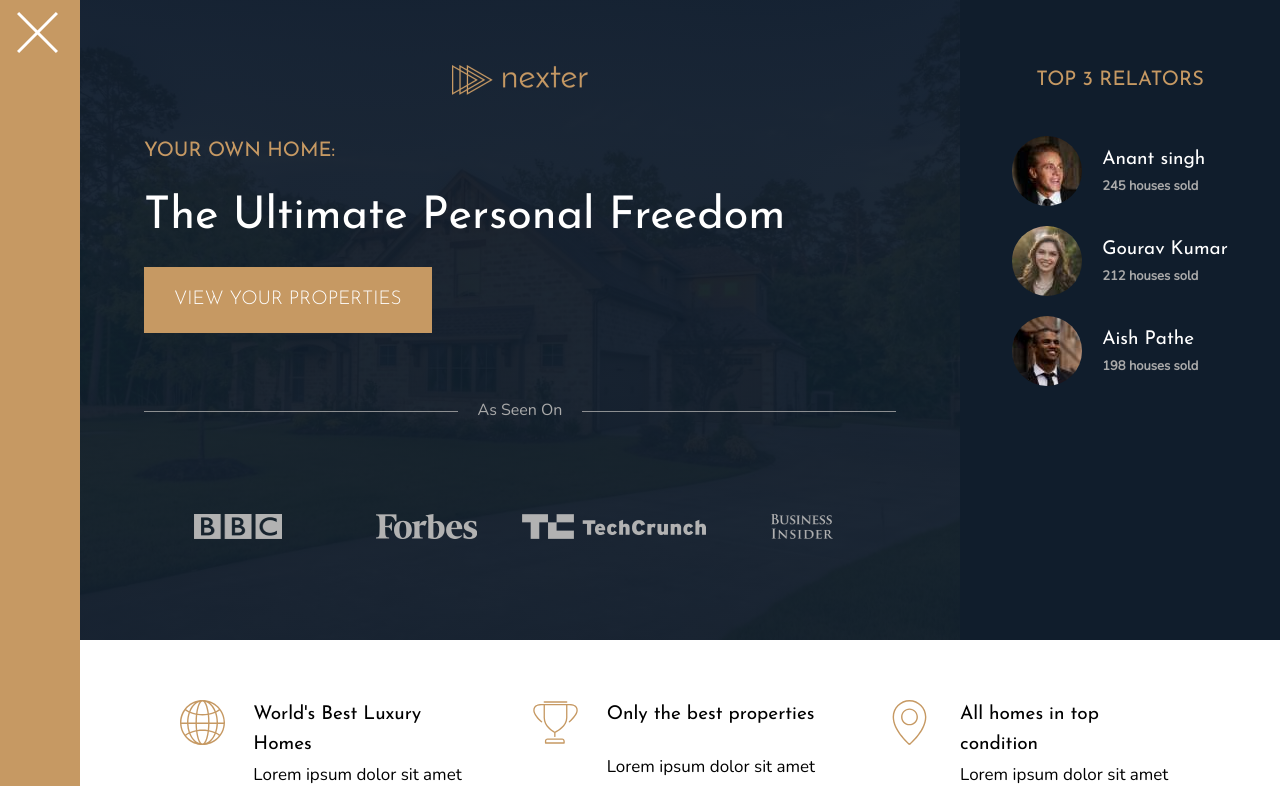
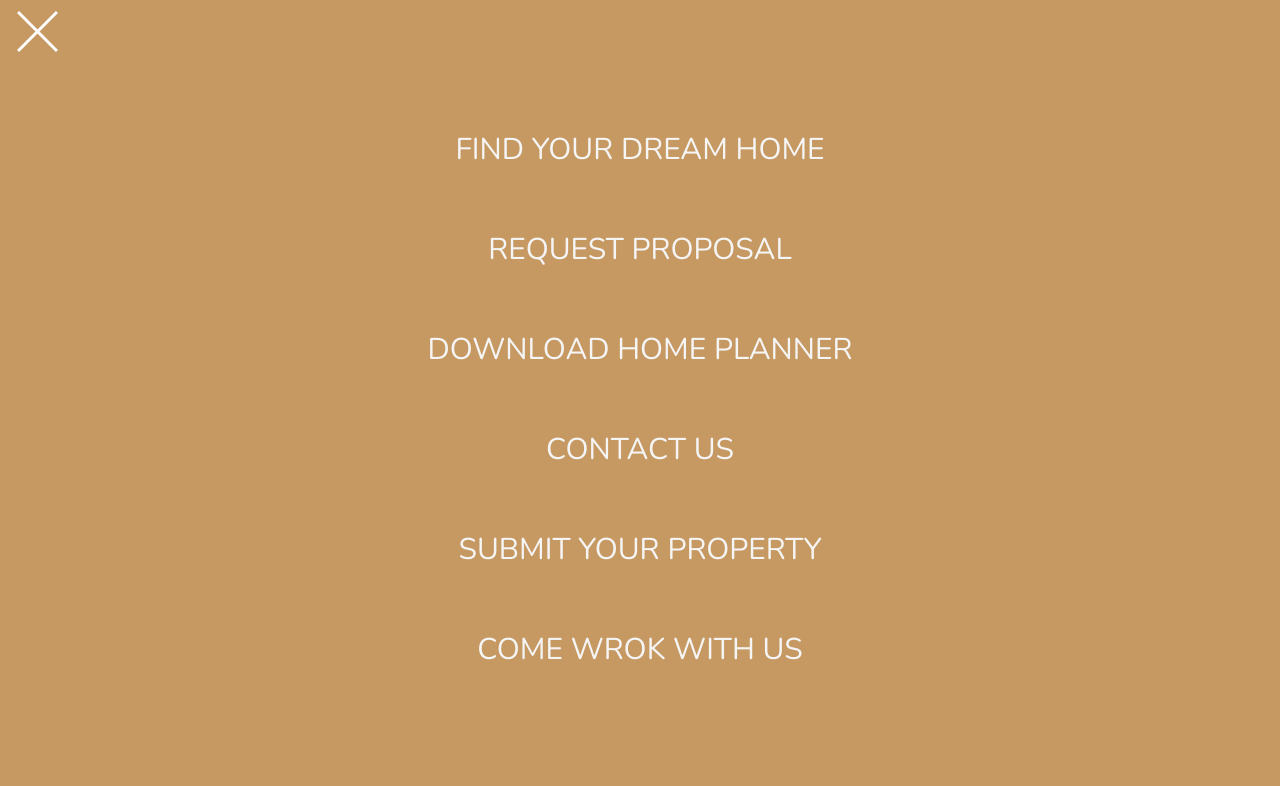
Before and after one commit to amankp77/Nexter, a website: page index.html in a window 1280 px wide. Both pictures are taken after a click on the element 35 px from the left and 45 px from the top of the page. Shown: the top 786 px of the page. Drawn offline with nearby package versions, Linux system fonts and the light colour scheme.

Commit message:
added the navigation with animation

```diff
--- a/index.html
+++ b/index.html
@@ -13,7 +13,17 @@
     </head>
         <body class="container">
             <nav class="sidebar">
+                <ul class="nav-box">
+                    <li class="nav__link">Find Your Dream Home</li>
+                    <li class="nav__link">Request Proposal</li>
+                    <li class="nav__link">Download Home Planner</li>
+                    <li class="nav__link">Contact Us</li>
+                    <li class="nav__link">Submit Your Property</li>
+                    <li class="nav__link">Come Wrok With Us</li>
+
+            </ul>
                 <div class="burg-cont">
+
                     <span class="burg"></span>
                 </div>
             </nav>
--- a/js/navigaton.js
+++ b/js/navigaton.js
@@ -1,6 +1,18 @@
 const burg = document.querySelector(".burg-cont")
+const sidebar = document.querySelector(".sidebar")
+const container = document.querySelector(".container")
+const navbox = document.querySelectorAll(".nav__link")
 
 
 burg.addEventListener('click', ()=>{
     burg.classList.toggle('close')
+    sidebar.classList.toggle('open')
+    container.classList.toggle('open')
 })
+
+
+navbox.forEach(nav => {
+        nav.addEventListener('click',()=>{
+            sidebar.classList.toggle('open')
+        })
+});
--- a/sass/_base.scss
+++ b/sass/_base.scss
@@ -62,4 +62,12 @@
         grid-template-columns:  [full-start] minmax(4rem,1fr) repeat(8,[col-start] minmax(min-content,14rem) [col-end])  minmax(4rem,1fr) [full-end];
         grid-template-rows: [sidebar-start] 8rem [sidebar-end header-start] 75vh [header-end relator-start]min-content[relator-end feature-start] min-content[feature-end story-c-start]min-content[story-c-end story-p-start] min-content[story-p-end homes-start] min-content[homes-end gallery-start] min-content[gallery-end footer-start] min-content[footer-end];
     }
+
+
 }
+
+.container.open{
+    height: 100vh;
+    width: 100vw;
+    overflow: hidden;
+}
--- a/sass/_header.scss
+++ b/sass/_header.scss
@@ -9,6 +9,8 @@
     padding: 2vw 5vw 5vw 5vw;
     align-items: center;
     grid-gap: minmax(1rem,4rem);
+
+
 
 
     @media screen and (max-width:$m-medium) {
--- a/sass/_homes.scss
+++ b/sass/_homes.scss
@@ -32,7 +32,7 @@
         grid-row: 1/2;
         justify-self: end;
 
-        z-index: 20;
+        z-index: 10;
         svg{
         fill: $color-primary;
         width: 3rem;
--- a/sass/_sidebar.scss
+++ b/sass/_sidebar.scss
@@ -1,24 +1,96 @@
 .sidebar{
     grid-area: 1/nav-end/-1/nav-start;
     background-color: $color-primary;
+    position: relative;
+
+
 
     @media screen and (max-width:$m-large) {
        grid-area: sidebar-start/full-end/sidebar-end/full-start;
        display: flex;
-       justify-content: flex-end;
+       justify-content: flex-start;
        align-items: center;
        padding-right: 3rem;
        padding-top: 3rem;
     }
+
+
 }
 
 
 
+
+.sidebar.open{
+  .nav-box{
+      height: 100vh;
+      width: 100vw;
+      border-radius: 0;
+      z-index: 20;
+      position: fixed;
+      text-transform: uppercase;
+
+        display: flex;
+        margin: 0 auto;
+        flex-direction: column;
+
+        color: whitesmoke;
+        justify-content: space-around;
+        align-items: center;
+        list-style:none;
+        padding: 10rem;
+        text-align: center;
+        li{
+            font-size: 3rem;
+            opacity: 1;
+            cursor: pointer;
+            transform: translateX(0);
+        }
+
+        @media screen and (max-width:$m-medium) {
+            li{
+                font-size: 2.5rem;
+
+
+            }
+        }
+
+
+  }
+}
+
+
+
+.nav-box{
+    height: 5rem;
+    width: 5rem;
+    background-color: $color-primary;
+    position: absolute;
+    top: 0;
+    left: 0;
+    border-radius: 50%;
+    transition: all 0.3s;
+
+    li{
+        font-size: 0;
+        color: whitesmoke;
+        opacity: 0;
+        transition: opacity 0.9s,
+                    transform 0.9s;
+        transition-delay: 0.2s;
+        transform: translateX(-10rem);
+    }
+}
+
 .burg-cont{
-    // background-color: red;
+    // background-color: greenyellow;
     height: 5rem;
     width: 5rem;
     margin: 2rem 1rem;
+    position: relative;
+    z-index: 100;
+
+
+
 
 
 
@@ -28,6 +100,10 @@
         width: 5.5rem;
         background-color: white;
         position: relative;
+
+    z-index: 100;
+
+
     }
 
     .burg::after{
@@ -42,6 +118,7 @@
 
 
 
+
     }
     .burg::before{
         content: "";
@@ -52,8 +129,6 @@
         left: 0;
         background-color: white;
         transition: all 0.3s;
-
-
     }
 
 
@@ -62,6 +137,8 @@
 .burg-cont.close{
     .burg{
        height: 0;
+       position: fixed;
+       margin-top: 1rem;
     }
 
     .burg::after{
--- a/sass/_story.scss
+++ b/sass/_story.scss
@@ -27,7 +27,7 @@
         &--2{
             width: 115%;
             grid-area: 4/-1/-2/4;
-            z-index: 20;
+            z-index: 10;
 
             @media screen and (max-width:$m-medium) {
                 grid-area: 3/-1/-3/4;
```
Also changed, not shown: css/style.css.
